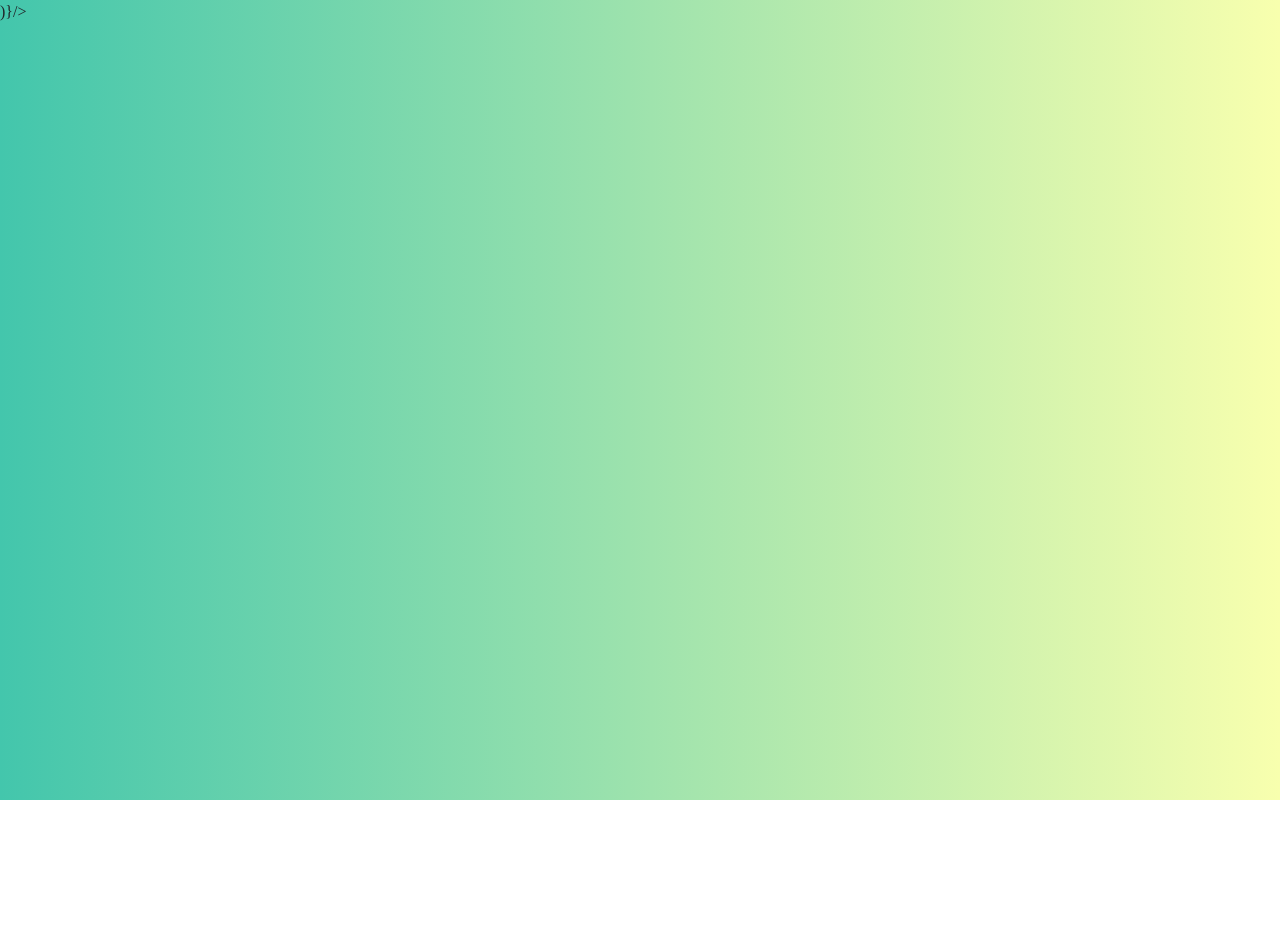
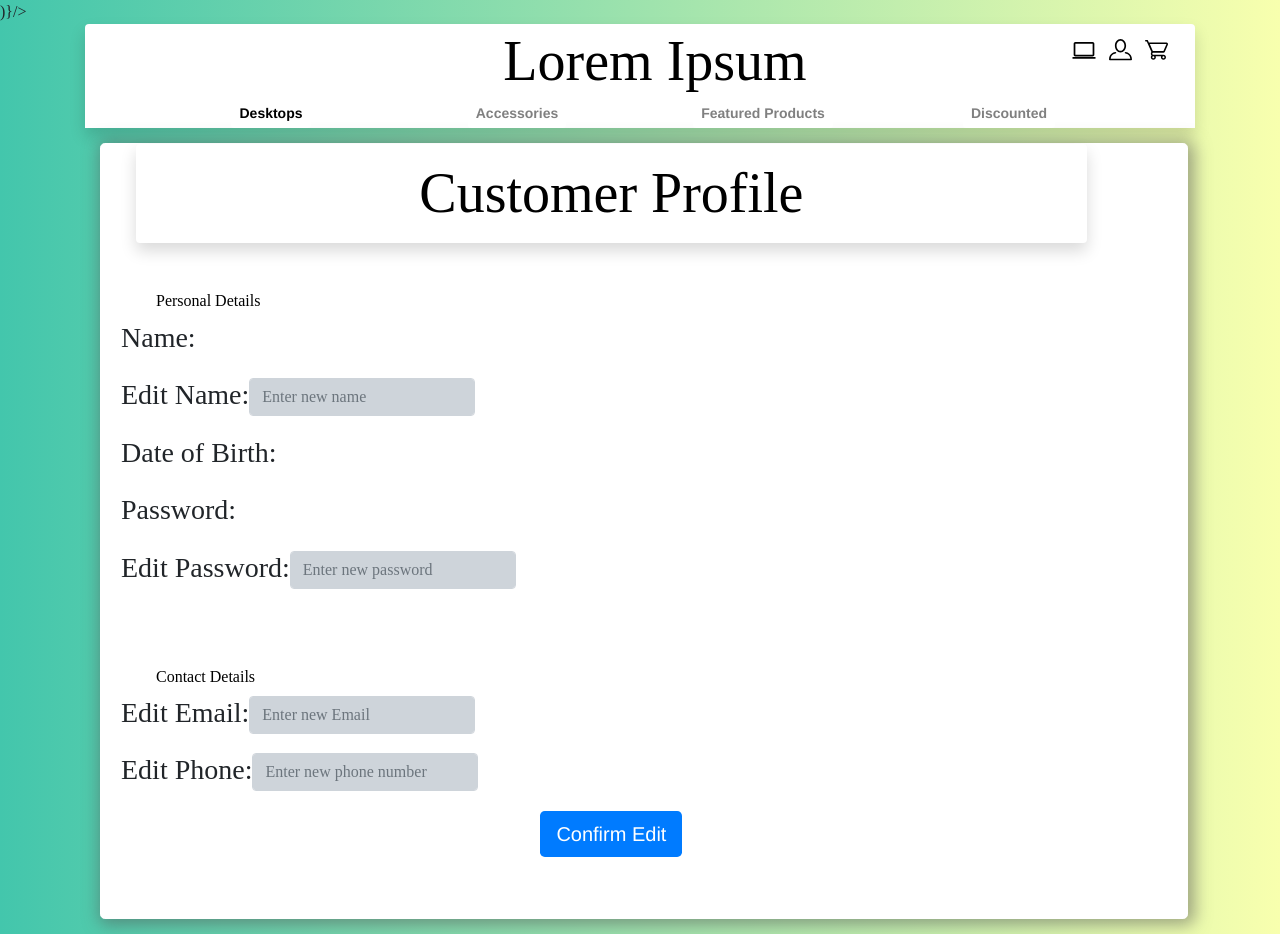
Before and after one commit to alexadonov/Studio1B_G02, a React (Create React App) app: page /editRetailerProfile in a window 1280 px wide. Before the commit the page ends 800 px from the top, so only its background shows below. Built offline with nearby package versions, Linux system fonts and the light colour scheme.

Commit message:
Cloned from EditCust
working.

```diff
--- a/src/App.js
+++ b/src/App.js
@@ -16,6 +16,7 @@ import Address from "./Address.js";
 import CreateUser from "./create-user";
 import EditUser from "./edit-user";
 import CreateItem from "./createItem.js";
+import EditRetailerProfile from "./editRetailerProfile";
 
 class App extends Component {
   render() {
@@ -90,6 +91,12 @@ class App extends Component {
                     <CreateItem />
                 </div>
             )} />
+
+              <Route exact={true} path='/editRetailerProfile' render={() => (
+                  <div className="App">
+                      <EditRetailerProfile />
+                  </div>
+              )} />
           </div>
         </BrowserRouter>
     );
--- /dev/null
+++ b/src/editRetailerProfile.js
@@ -0,0 +1,99 @@
+import React, { Component } from 'react';
+import "bootstrap/dist/css/bootstrap.min.css";
+import Menu from "./components/Menu";
+import "./static/styles.css"
+import { BrowserRouter as Router } from "react-router-dom";
+
+
+export default class EditRetailerProfile extends Component {
+
+    /*name="John Smith"
+    birth = 19 / 10 / 1999
+    password = "wheresthelambSAUCE"
+    email = "johnSmith@gmail.com"
+    phone = "041234567"
+
+    changeName() { }
+
+    changeBirth() { }
+
+    changePassword() { }
+
+    changeEmail() { }
+
+    changePhone() { }*/
+
+    render() {
+        return (
+            <div class="container">
+                <Router>
+                    <Menu />
+                    <div className="App">
+                        <div class="jumbotron">
+                            <div class="shadow p-3 mb-5 bg-white rounded">
+                                <h1 class="display-4">Customer Profile</h1>
+                            </div>
+
+                            <div>
+                                <h2>Personal Details</h2>
+                            </div>
+
+                            <form>
+                                <div class="form-group row">
+                                    <h3> Name:</h3>
+                                </div>
+
+                                <div class="form-group row">
+                                    <h3 for="formGroup">Edit Name: </h3>
+                                    <div class="editNameRow">
+                                        <input type="text" class="form-control" id="editName" placeholder="Enter new name" />
+                                    </div>
+                                </div>
+
+                                <div class="form-group row">
+                                    <h3> Date of Birth: </h3>
+                                </div>
+
+                                <div class="form-group row">
+                                    <h3> Password: </h3>
+                                </div>
+
+                                <div class="form-group row">
+                                    <h3 for="formGroup">Edit Password: </h3>
+                                    <div class="editPasswordRow">
+                                        <input type="text" class="form-control" id="editPassword" placeholder="Enter new password" />
+                                    </div>
+                                </div>
+                            </form>
+
+                            <br></br>
+                            <br></br>
+
+
+                            <div>
+                                <h2>Contact Details</h2>
+                            </div>
+
+                            <form>
+                                <div class="form-group row">
+                                    <h3 for="formGroup">Edit Email: </h3>
+                                    <div class="editEmailRow">
+                                        <input type="text" class="form-control" id="editEmail" placeholder="Enter new Email" />
+                                    </div>
+                                </div>
+
+                                <div class="form-group row">
+                                    <h3 for="formGroup">Edit Phone: </h3>
+                                    <div class="editPhoneRow">
+                                        <input type="text" class="form-control" id="editPhone" placeholder="Enter new phone number" />
+                                    </div>
+                                </div>
+                            </form>
+                            <a class="btn btn-primary btn-lg" href="/" role="button">Confirm Edit</a>
+                        </div>
+                    </div>
+                </Router>
+            </div>
+        );
+    }
+}
```
